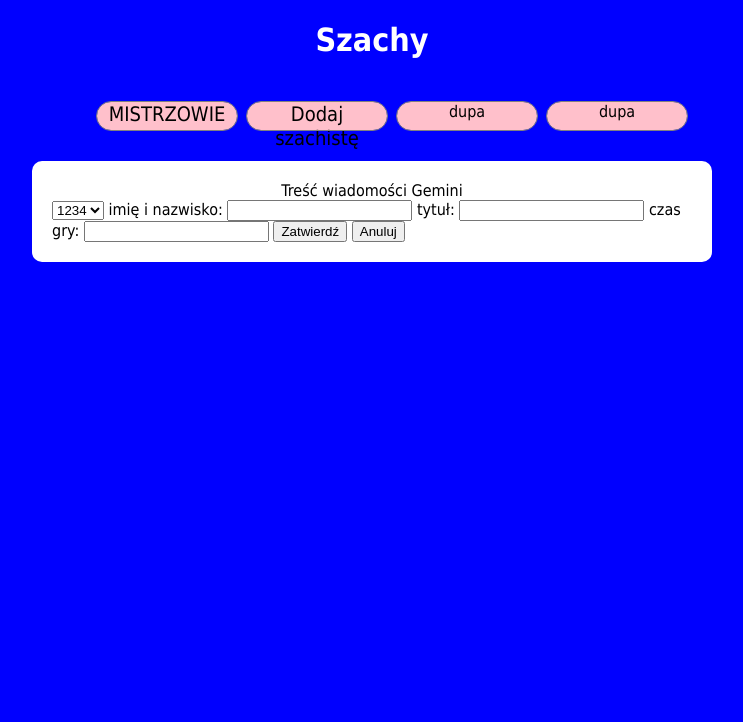
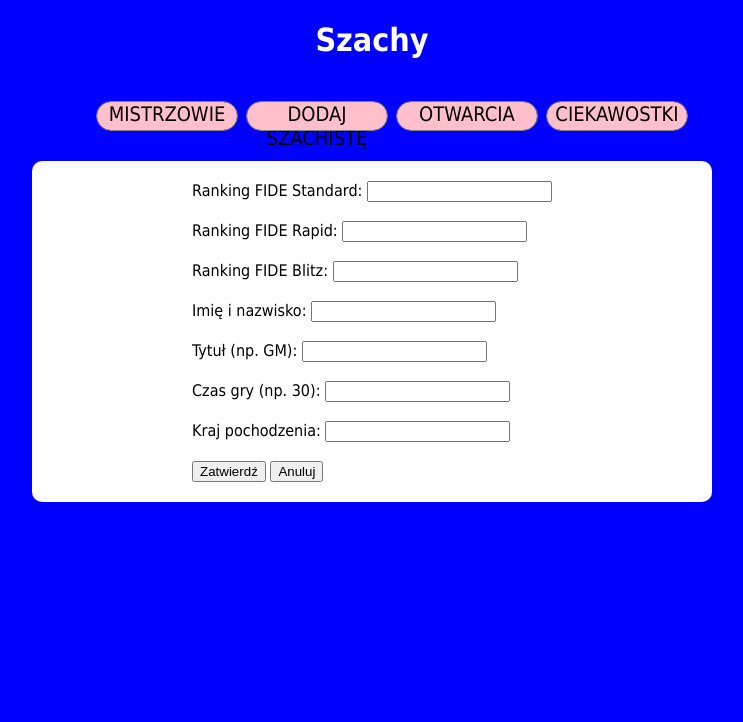
Before and after one commit to StanislawWiaz/papajewski-strona2, a PHP site: page /index.php?strona=dodaj in a window 1280 px wide. Shown: the top 722 px of the page, without its empty margins (268-1011 px from the left). Run offline with PHP 8.4, Linux system fonts and the light colour scheme; data comes from the database, SQL or seed files in the repository.

Commit message:
ej no jest git

```diff
--- a/dodaj.php
+++ b/dodaj.php
@@ -1,26 +1,33 @@
-Treść wiadomości Gemini
-
 <form method="post" action="dodane.php">
 
-<select name="ranking">
-<?php
-require("db.php");
-$wynik = mysqli_query($conn, "SELECT * FROM rankingi");
-while ($wiersz = mysqli_fetch_array($wynik)){
-echo '<option value="' . $wiersz["ID_rankingu"] . '">' . $wiersz["FIDE_standard"] . '</option>';
-}
-?>
-</select>
+Ranking FIDE Standard: <input type="number" name="fide_standard">
+<br>
+<br>
 
-imię i nazwisko: <input type="text" name="imie_nazwisko">
+Ranking FIDE Rapid: <input type="number" name="fide_rapid">
+<br>
+<br>
 
+Ranking FIDE Blitz: <input type="number" name="fide_blitz">
+<br>
+<br>
 
-tytuł: <input type="text" name="Tytul">
+Imię i nazwisko: <input type="text" name="imie_nazwisko">
+<br>
+<br>
 
+Tytuł (np. GM): <input type="text" name="tytul">
+<br>
+<br>
 
-czas gry: <input type="text" name="czas_gry">
+Czas gry (np. 30): <input type="text" name="czas_gry">
+<br>
+<br>
 
+Kraj pochodzenia: <input type="text" name="kraj_pochodzenia">
+<br>
+<br>
 
 <input type="submit" value="Zatwierdź" id="przycisk">
-<a href="index.php"><button type="button" >Anuluj</button></a>
+<a href="index.php"><button type="button">Anuluj</button></a>
 </form>
--- a/index.php
+++ b/index.php
@@ -30,10 +30,9 @@
                 <ul>
                     <?php
                     echo '<li><a href="index.php?strona=mistrzowie">MISTRZOWIE</a></li>';
-                    echo '<li><a href="index.php?strona=dodaj">Dodaj szachistę</a></li>';
-                    echo '<li>dupa</li>';
-                    echo '<li>dupa</li>';
-
+                    echo '<li><a href="index.php?strona=dodaj">DODAJ SZACHISTĘ</a></li>';
+                    echo '<li><a href="index.php?strona=otwarcia">OTWARCIA</a></li>';
+                    echo '<li><a href="index.php?strona=ciekawostki">CIEKAWOSTKI</a></li>';
                     ?>
                 </ul>
             </div>
--- a/mistrz.php
+++ b/mistrz.php
@@ -21,7 +21,7 @@ mistrzowie.ranking=rankingi.ID_rankingu");
             echo '<div class ="rankingPoj">Imię i nazwisko: <br>'.$wiersz["imie_nazwisko"].'</div>';
             echo '<div class ="rankingPoj">Kraj pochodzenia: <br>'.$wiersz["kraj_pochodzenia"].'</div>';
         echo '</div>';
-
+echo '<br><a href="usun.php?id=' . $wiersz["id"] . '"><button style="background-color: red; color: white; padding: 10px; border: none; cursor: pointer;">Usuń zawodnika z bazy</button></a>';
     echo '</div>';
 
 
--- a/style.css
+++ b/style.css
@@ -87,11 +87,13 @@ ul li a{
 	height: 350px;
 	outline: 2px solid black;
 	display: flex;
+	text-align: center;
 	flex-wrap: wrap;
 	justify-content: center;
 	font-size: 2rem;
 	border-radius: 10px;
 	margin: 10px;
+	padding: 5px;
 }
 
 a{
```
Also changed, not shown: ciekawostki.php (added, +11 -0 lines), dodane.php (added, +20 -0 lines), otwarcia.php (added, +14 -0 lines), usun.php (added, +8 -0 lines).
